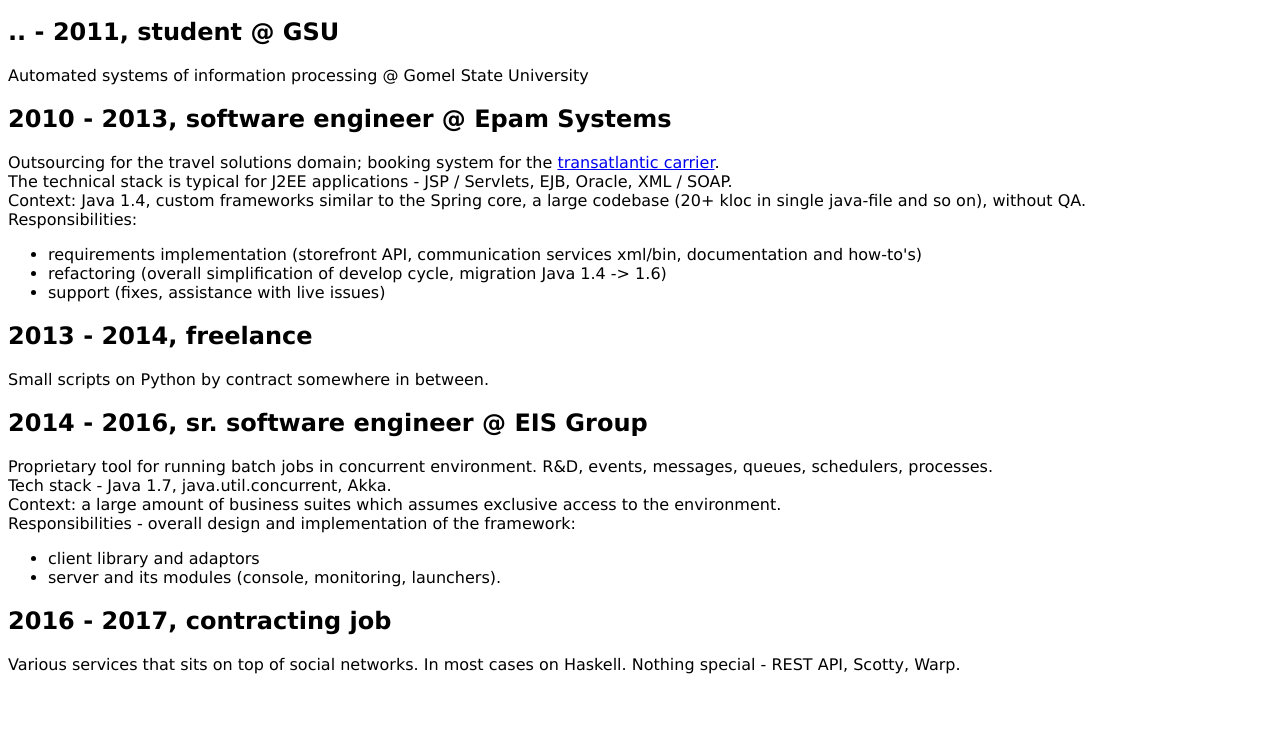
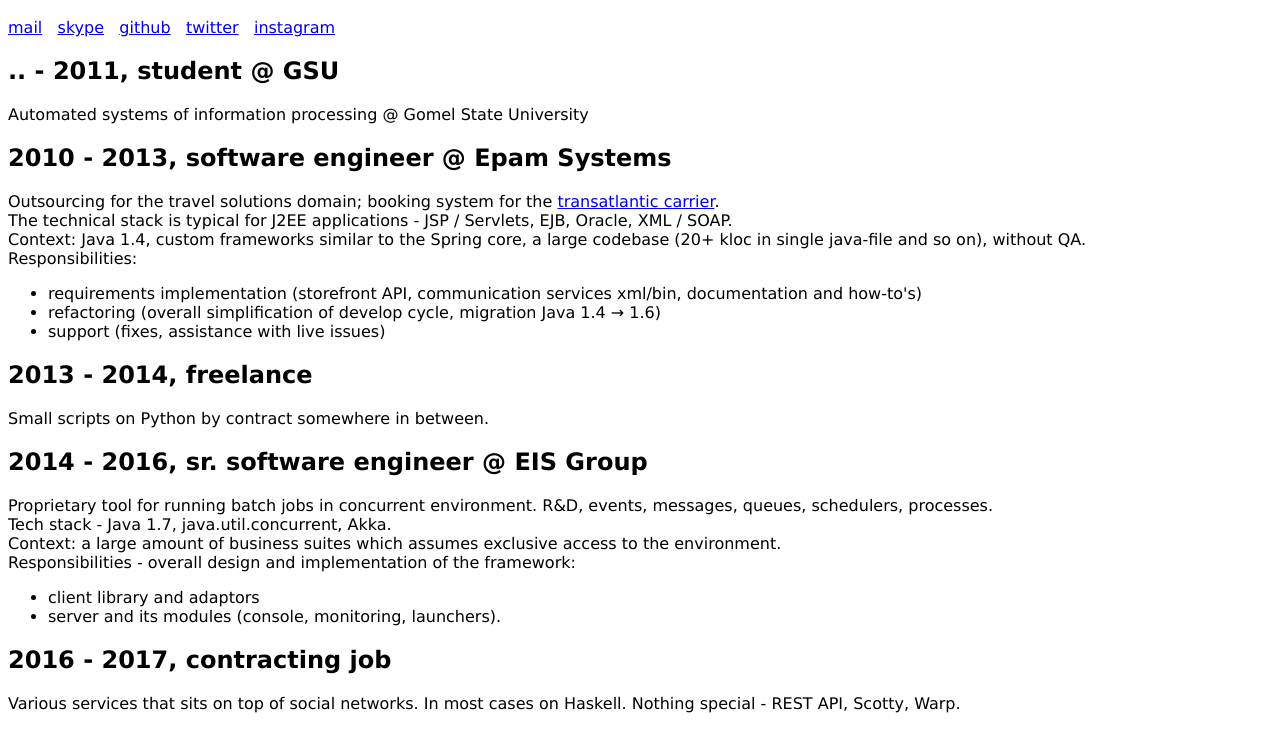
Before and after one commit to hrls/hrls.github.io, a plain HTML site: page CV.html in a window 1280 px wide. Shown: the part 49-800 px from the top of the page. Drawn offline with Linux system fonts and the light colour scheme.

Commit message:
contacts; aligning

```diff
--- a/CV.html
+++ b/CV.html
@@ -6,11 +6,19 @@
     <meta property="og:profile:first_name" content="Viktor"/>
     <meta property="og:profile:last_name" content="Kharitonovich"/>
     <meta property="og:profile:username" content="hrls"/>
-
   </head>
   <body>
     <font face='Lucida Sans Unicode' style='font-size:medium;'>
       <h1>Viktor Kharitonovich</h1>
+	  <a href="mailto:viktor.kharitonovich@gmail.com">mail</a>
+	  &nbsp;
+	  <a href="skype:vkharitonovich?chat">skype</a>
+	  &nbsp;
+	  <a href="https://github.com/hrls">github</a>
+	  &nbsp;
+	  <a href="https://twitter.com/lodbias">twitter</a>
+	  &nbsp;
+	  <a href="https://instagram.com/hrls">instagram</a>
 
       <h2>.. - 2011, student @ GSU</h2>
 
@@ -33,7 +41,7 @@
 		  requirements implementation (storefront API, communication services xml/bin, documentation and how-to's)
 		</li>
 		<li>
-	  refactoring (overall simplification of develop cycle, migration Java 1.4 -&gt; 1.6)
+		  refactoring (overall simplification of develop cycle, migration Java 1.4 &rarr; 1.6)
 		</li>
 		<li>
 		  support (fixes, assistance with live issues)
```
Lines whose indentation alone changed are shown as unchanged.
